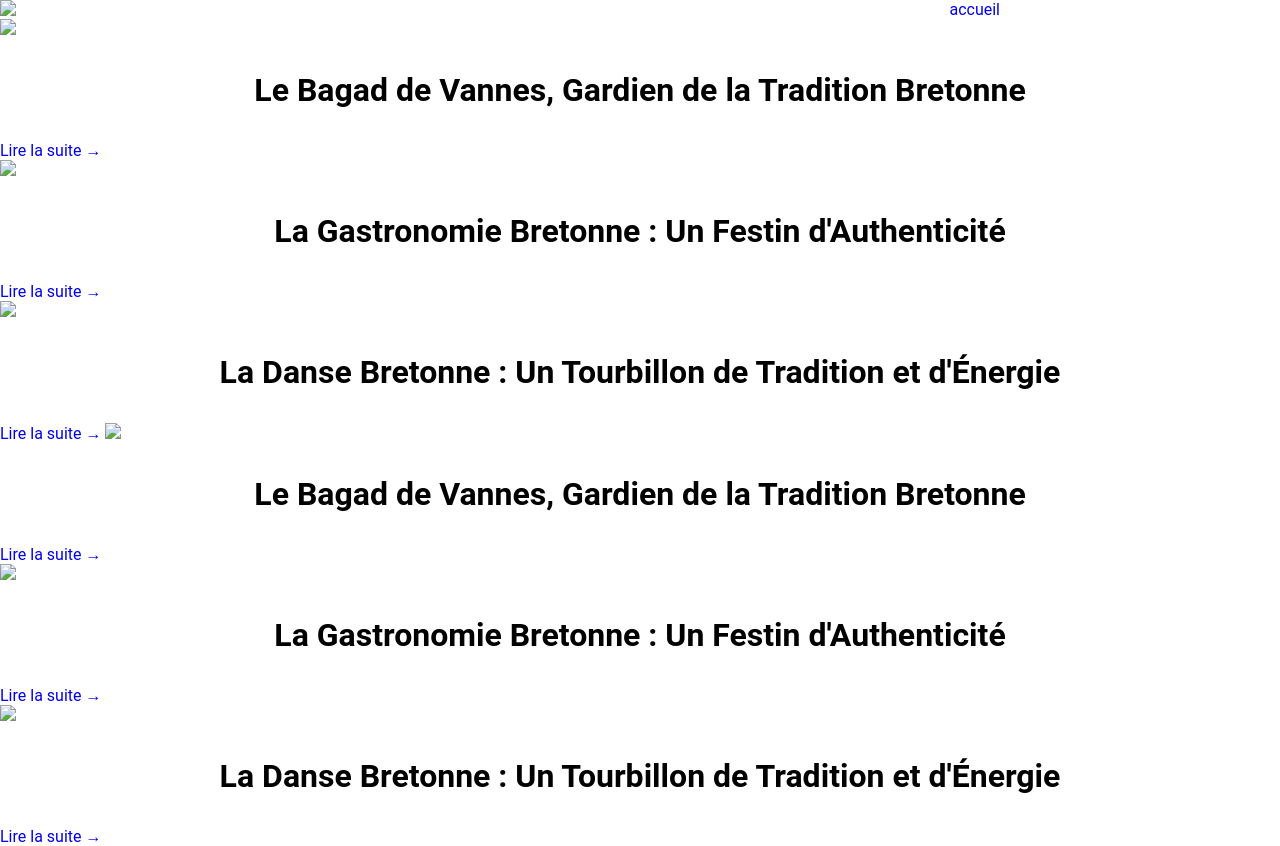
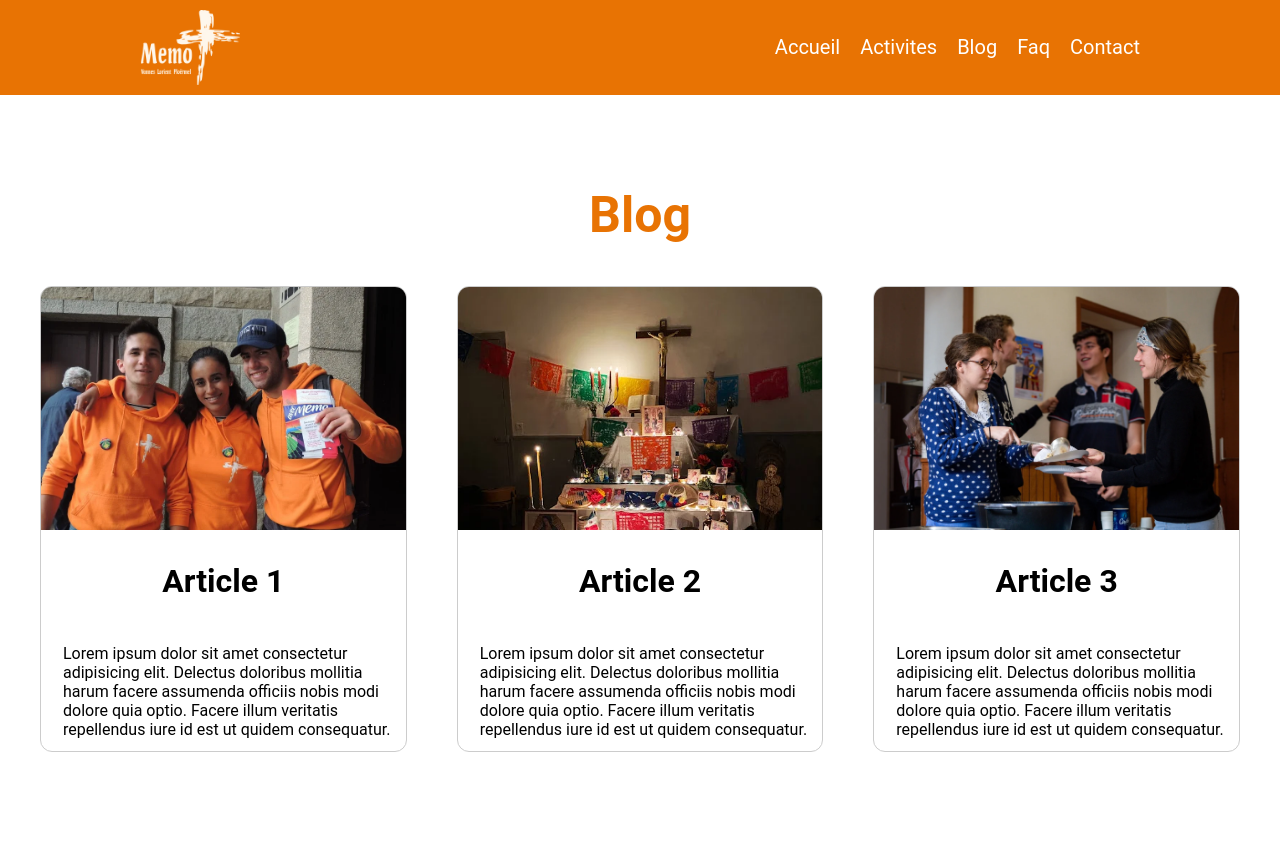
Before and after one commit to Pierre-gaillard-dev/B2_integration_web, a plain HTML site: page blog/index.html in a window 1280 px wide. After the commit the page ends 802 px from the top, so only its background shows below. Drawn offline with Linux system fonts and the light colour scheme; files that its build step writes are made by us from their sources.

Commit message:
finished blog page v1

```diff
--- a/blog/index.html
+++ b/blog/index.html
@@ -1,26 +1,54 @@
 <!DOCTYPE html>
 <html lang="en">
+
 <head>
     <meta charset="UTF-8">
     <meta name="viewport" content="width=device-width, initial-scale=1.0">
     <title>Document</title>
     <link rel='stylesheet' type='text/css' media='screen' href='../src/navbar.css'>
-    <link rel='stylesheet' type='text/css' media='screen' href='/faq/main.css'>
+    <link rel='stylesheet' type='text/css' media='screen' href='main.css'>
 </head>
+
 <body>
+    <section id="nav">
         <nav id="nav_bar">
-            <img id="logo" src="../img/Logo_1.png" />
+            <img id="logo" src="../img/logo_memo.webp" />
             <div>
-                <div class="desktop nav_bar_list">
-                    <a href="/">accueil</a>
+                <div class="desktop" id="nav_bar_list">
+                    <a href="../">Accueil</a>
+                    <a href="../activites">Activites</a>
+                    <a href="../blog">Blog</a>
+                    <a href="../faq">Faq</a>
+                    <a href="../contact">Contact</a>
                 </div>
                 <div id="menu_icon_container">
-                    <img id="menu_icon" class="mobile" src="img/icons/menu.svg" onclick="nav_menu.open()"/>
+                    <img id="menu_icon" class="mobile" src="../img/icons/menu.svg" onclick="nav_menu.open()" />
                 </div>
             </div>
+
         </nav>
+
+
         <div id="nav_bar_popup" class="mobile closed">
-            <img id="menu_close_button" class="mobile" src="img/icons/x.svg" onclick="nav_menu.close()"/>
+            <div id="navbar_close_button_container">
+                <img id="menu_close_button" class="mobile" src="../img/icons/x.svg" onclick="nav_menu.close()" />
+            </div>
+            <div id="nav_bar_list">
+                <a href="../">Accueil</a>
+                <a href="../activites">Activites</a>
+                <a href="../blog">Blog</a>
+                <a href="../faq">Faq</a>
+                <a href="../contact">Contact</a>
+            </div>
+        </div>
+
+
+        <script src="../src/navbar.js"></script>
+    </section>
+
+
+    <div id="nav_bar_popup" class="mobile closed">
+        <img id="menu_close_button" class="mobile" src="../img/icons/x.svg" onclick="nav_menu.close()" />
         <div class="nav_bar_list">
             <a href="../">accueil</a>
             <a href="../activites">activites</a>
@@ -32,45 +60,47 @@
     <script src="../src/navbar.js"></script>
     </section>
 
-    <div class="all_articles">
-        <div class="articles">
-            <a href="../blog/article1.html"><img class="img_index"
-                    src="Bagad_de_Vannes_Melinerion_-_Olympia_2017_-_26.jpg" /></a>
-            <h3>Le Bagad de Vannes, Gardien de la Tradition Bretonne</h3>
-            <p></p>
-            <a href="../blog/article1.html" class="read_next">Lire la suite →</a>
+    <section id="blog">
+        <h2>Blog</h2>
+        <div class="split">
+            <a class="third article" href="article1.html">
+                <div class="image">
+                    <img src="../img/DSCN8117 copie.webp" alt="">
                 </div>
-        <div class="articles">
-            <a href="../blog/article2.html"><img class="img_index" src="kouign_amann.png" /></a>
-            <h3>La Gastronomie Bretonne : Un Festin d'Authenticité</h3>
-            <p></p>
-            <a href="../blog/article2.html" class="read_next">Lire la suite →</a>
+                <div>
+                    <h3>Article 1</h3>
+                    <p>Lorem ipsum dolor sit amet consectetur adipisicing elit. Delectus doloribus mollitia harum facere
+                        assumenda officiis nobis modi dolore quia optio. Facere illum veritatis repellendus iure id est
+                        ut
+                        quidem consequatur.</p>
                 </div>
-        <div class="articles">
-            <a href="../blog/article3.html"><img class="img_index"
-                    src="cercle kerlenn pondi.jpg" /></a>
-            <h3>La Danse Bretonne : Un Tourbillon de Tradition et d'Énergie</h3>
-            <p></p>
-            <a href="../blog/article3.html" class="read_next">Lire la suite →</a>
-            <a href="/blog/article1.html"><img class="img_index"
-                    src="Bagad_de_Vannes_Melinerion_-_Olympia_2017_-_26.jpg" /></a>
-            <h3>Le Bagad de Vannes, Gardien de la Tradition Bretonne</h3>
-            <p></p>
-            <a href="/blog/article1.html" class="read_next">Lire la suite →</a>
+            </a>
+            <a class="third article" href="article2.html">
+                <div class="image">
+                    <img src="../img/memo-lorient-dia-de-muertos-2023-03-autel.webp" />
                 </div>
-        <div class="articles">
-            <a href="/blog/article2.html"><img class="img_index" src="kouign_amann.png" /></a>
-            <h3>La Gastronomie Bretonne : Un Festin d'Authenticité</h3>
-            <p></p>
-            <a href="/blog/article2.html" class="read_next">Lire la suite →</a>
+                <div>
+                    <h3>Article 2</h3>
+                    <p>Lorem ipsum dolor sit amet consectetur adipisicing elit. Delectus doloribus mollitia harum facere
+                        assumenda officiis nobis modi dolore quia optio. Facere illum veritatis repellendus iure id est
+                        ut
+                        quidem consequatur.</p>
                 </div>
-        <div class="articles">
-            <a href="/blog/article3.html"><img class="img_index"
-                    src="cercle kerlenn pondi.jpg" /></a>
-            <h3>La Danse Bretonne : Un Tourbillon de Tradition et d'Énergie</h3>
-            <p></p>
-            <a href="/blog/article3.html" class="read_next">Lire la suite →</a>
+            </a>
+            <a class="third article" href="article3.html">
+                <div class="image">
+                    <img src="../img/soiree_mercredi_soir_MEMO_Vannes.webp" alt="">
                 </div>
+                <div>
+                    <h3>Article 3</h3>
+                    <p>Lorem ipsum dolor sit amet consectetur adipisicing elit. Delectus doloribus mollitia harum facere
+                        assumenda officiis nobis modi dolore quia optio. Facere illum veritatis repellendus iure id est
+                        ut
+                        quidem consequatur.</p>
                 </div>
+            </a>
+        </div>
+    </section>
 </body>
+
 </html>
--- a/blog/main.css
+++ b/blog/main.css
@@ -1,29 +1,86 @@
-.articles {
-    border: solid black 1px;
-    width: 350px;
-    height: 285px;
-    border-radius: 10px;
+* {
+    font-family: roboto;
 }
 
-.articles_petit {
-    border: solid black 1px;
-    width: 300px;
-    height: 225px;
-    border-radius: 10px;
+html, body {
+    width: 100%;
+    margin: 0;
+    padding: 0;
 }
 
-#article {
-    width: 98%;
-    min-height: 50px;
-    resize: vertical;
+h1 {
+    font-family: "Permanent marker";
+    font-weight: 300;
 }
 
-.all_articles {
+h2 {
+    font-size: 50px;
+    color: var(--orange);
+}
+
+h3 {
+    font-size: 32px;
+}
+
+h2, h3 {
+    text-align: center;
+}
+
+section {
+    padding: 50px 10px;
+}
+
+img {
+    width: 100%;
+    height: auto;
+}
+
+.split {
+    max-width: 1200px;
+    margin: auto;
     display: flex;
-    flex-wrap: wrap;
-    gap: 10px;
-    max-width: 1200px;
-    border-radius: 10px;
-    margin: auto;
-    justify-content:space-around;
-    }
+    flex-direction: row;
+    justify-content: space-around;
+    gap: 50px;
+
+}
+
+.half {
+    flex: 1;
+    width: 100%;
+    display: flex;
+    flex-direction: column;
+    justify-content: center;
+}
+
+.third {
+    min-width: 100px;
+    flex: 1;
+}
+
+.article {
+    border: #ccc 1px solid;
+    border-radius: 12px;
+    overflow: hidden;
+    color: var(--black);
+}
+
+.article p {
+    padding: 12px;
+    margin: 0px 0px 0px 10px;
+}
+
+.article .image {
+    overflow: hidden;
+    aspect-ratio: 3/2;
+}
+
+.article img {
+    transition: transform 0.5s;
+}
+
+.article:hover img {
+    -ms-transform: scale(1.1); /* IE 9 */
+    -webkit-transform: scale(1.1); /* Safari 3-8 */
+    transform: scale(1.1);
+}
--- a/src/navbar.css
+++ b/src/navbar.css
@@ -1,3 +1,15 @@
+:root {
+    --orange : #e87303;
+    --white : #ffffff;
+    --white-dark : #fff6ec;
+    --black : #000;
+}
+
+@font-face {
+    font-family: "Permanent marker";
+    src: url("src/Permanent_Marker/PermanentMarker-Regular.ttf")
+}
+
 @media screen and (min-width: 500px) {
     #nav_bar_list.desktop {
         display: flex;
```
Lines whose indentation alone changed are shown as unchanged.
